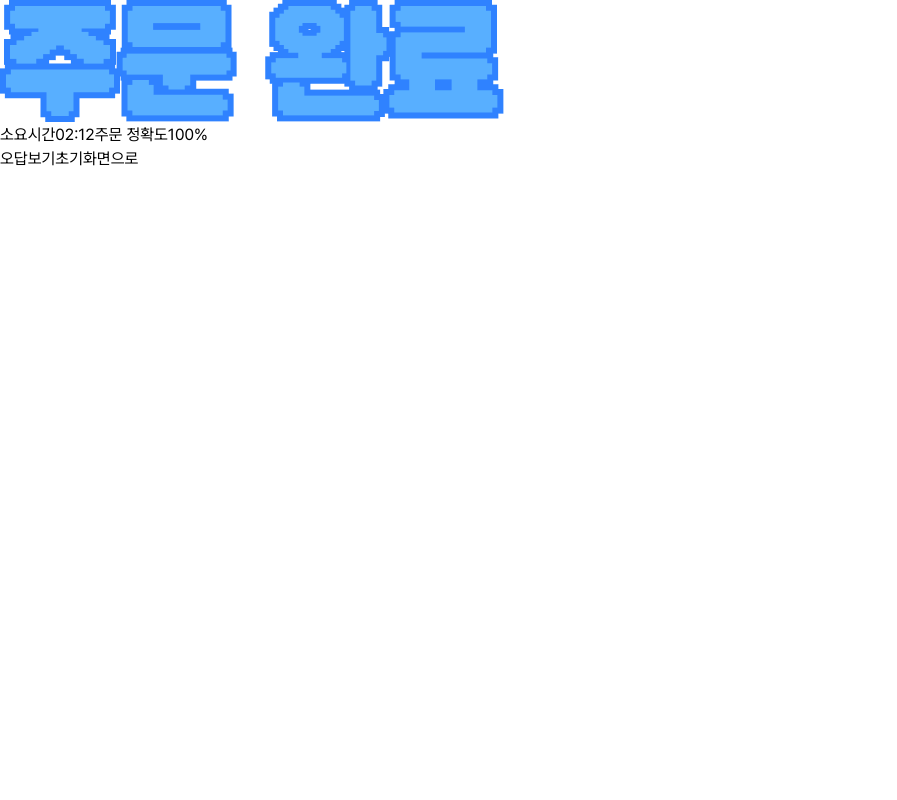
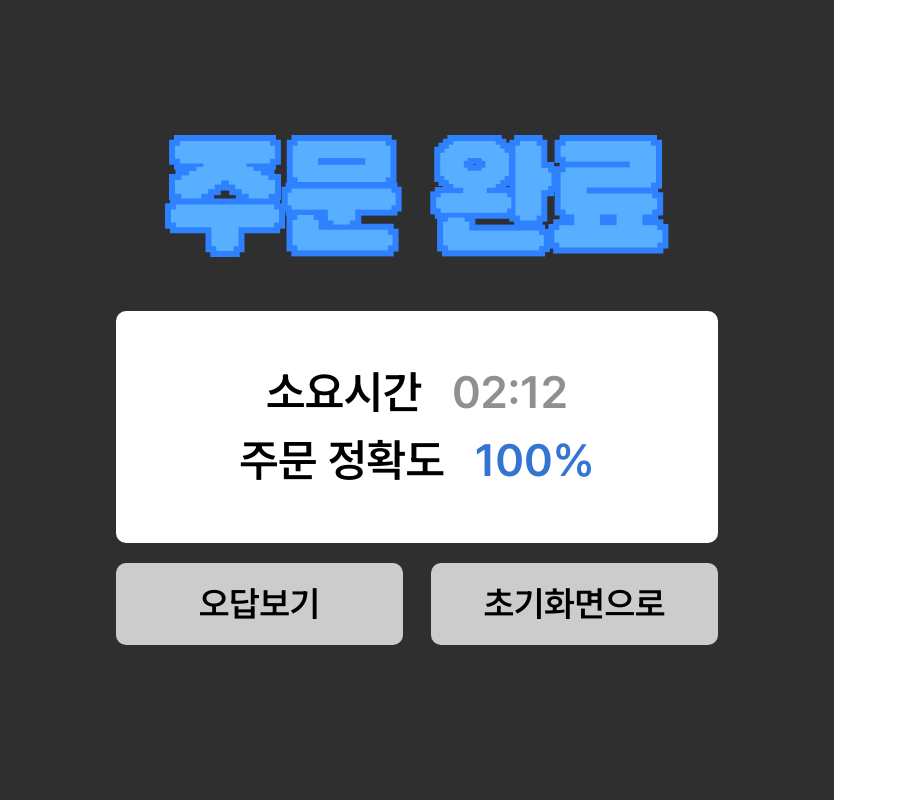
Before and after one commit to ExpertOfOrdering/frontend, a React (Vite) app: page /result in a window 1280 px wide. Shown: the whole page, without its empty margins (0-897 px from the left). Built offline with nearby package versions, Linux system fonts and the light colour scheme.

Commit message:
Style(#28):연습하기 결과 컴포넌트 css 적용

```diff
--- a/src/components/practice/Result.jsx
+++ b/src/components/practice/Result.jsx
@@ -1,22 +1,29 @@
 import React from 'react'
 import OrderResult from '@/assets/OrderResult.png'
+import ViewIncorrect from './ViewIncorrect'
 
 function Result() {
   return (
-    <div>
-      <img src={OrderResult} />
-      <div></div>
-      <div>
-        <span>
-          소요시간<span>02:12</span>
-        </span>
-        <span>
-          주문 정확도<span>100%</span>
-        </span>
-      </div>
-      <div>
-        <button>오답보기</button>
-        <button>초기화면으로</button>
+    <div className='absolute h-screen max-w-208.5 w-full overflow-hidden inset-0 z-50 flex items-center justify-center bg-[rgba(8,8,8,0.84)]'>
+      <div className='flex flex-col items-center justify-center'>
+        <div className='flex pb-[3.31rem]'>
+          <img src={OrderResult} />
+        </div>
+        <div className='flex flex-col w-150.5 h-58 rounded-[0.625rem] bg-white justify-center items-center'>
+          <span className='flex font-semibold text-[2.8125rem] gap-[1.88rem]'>
+            소요시간<span className='font-semibold text-[2.8125rem] text-[#909090]'>02:12</span>
+          </span>
+          <span className='flex font-semibold text-[2.8125rem] gap-[1.88rem]'>
+            주문 정확도<span className='font-semibold text-[2.8125rem] text-[#3474D3]'>100%</span>
+          </span>
+        </div>
+        <div className='flex gap-7 font-semibold text-[2.1875rem] py-5'>
+          <button className='w-71.75 h-20.5 rounded-[0.625rem] bg-[#CCC]'>오답보기</button>
+          <button className='w-71.75 h-20.5 text-[2.1875rem] rounded-[0.625rem] bg-[#CCC]'>
+            초기화면으로
+          </button>
+        </div>
+        <div>{/* <ViewIncorrect /> */}</div>
       </div>
     </div>
   )
--- a/src/components/practice/ViewIncorrect.jsx
+++ b/src/components/practice/ViewIncorrect.jsx
@@ -1,21 +1,32 @@
 import React from 'react'
+import X from '@/assets/ResultX.svg'
 
 function ViewIncorrect() {
   return (
-    <div>
-      <div>
-        <span>오답보기</span>
-        <button>X</button>
+    <>
+      <div className='flex flex-col justify-center w-196.5 h-85 rounded-[0.625rem] bg-white'>
+        <div className='flex items-center justify-center'>
+          <div className='flex items-center w-187.25 border-b-2'>
+            <span className='flex justify-center font-semibold text-[2.8125rem] pl-74 pr-60 py-3'>
+              오답보기
+            </span>
+            <button className=''>
+              <img className='w-14 h-14' src={X} />
+            </button>
+          </div>
+        </div>
+        <div className='flex flex-col text-[2.5rem] font-semibold gap-8 px-8 py-8'>
+          <div className='flex items-center gap-5'>
+            <span className='px-6 py-2 bg-[#E9E9E9] rounded-[0.625rem]'>미션</span>
+            <span>뜨거운 캐모마일 1개 포장주문</span>
+          </div>
+          <div className='flex items-center gap-5'>
+            <span className='px-6 py-2 bg-[#F7CCCC] rounded-[0.625rem]'>결과</span>
+            <span>차가운 캐모마일 1개 매장주문</span>
+          </div>
+        </div>
       </div>
-      <div>
-        <span>미션</span>
-        <span>뜨거운 캐모마일 1개 포장주문</span>
-      </div>
-      <div>
-        <span>결과</span>
-        <span>차가운 캐모마일 1개 매장주문</span>
-      </div>
-    </div>
+    </>
   )
 }
 
```
Also changed, not shown: src/assets/ResultX.svg (added).
